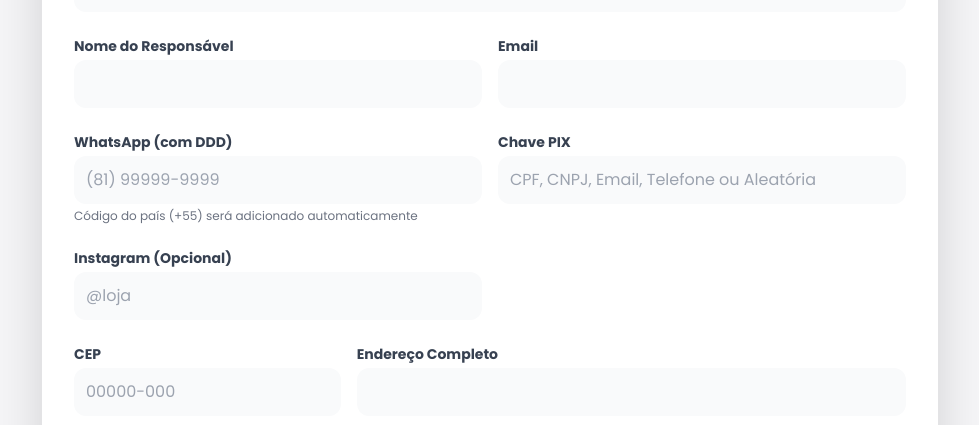
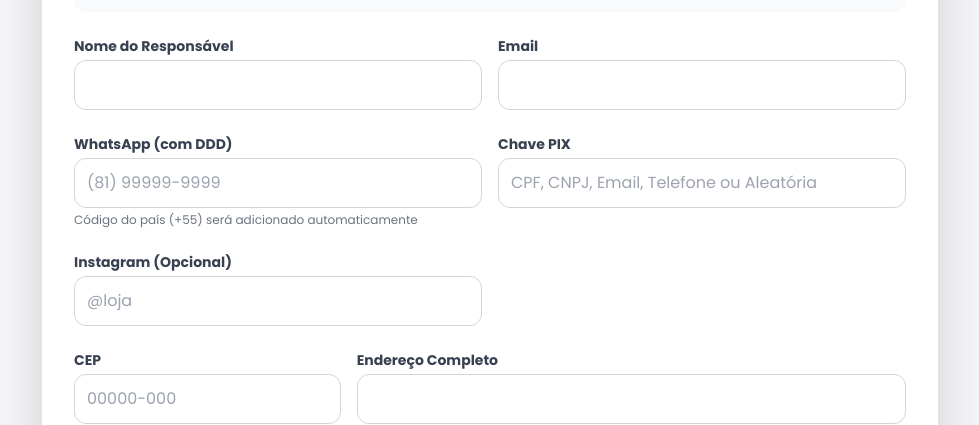
Before and after one commit to Noecramos/olindelivery, a Next.js app: page /register in a window 1280 px wide. Shown: the part 384-809 px from the top of the page, without its empty margins (150-1129 px from the left). Built offline with nearby package versions, Linux system fonts and the light colour scheme.

Commit message:
UI Polish: Outline inputs on Register page, Red Ticket # and Separator in Admin Order cards

```diff
--- a/app/admin/[slug]/page.tsx
+++ b/app/admin/[slug]/page.tsx
@@ -339,7 +339,7 @@ export default function StoreAdmin() {
                                                             {/* Compact Header */}
                                                             <div className="flex justify-between items-center mb-3">
                                                                 <div className="flex items-center gap-3">
-                                                                    <span className="text-xl font-black text-gray-900">#{order.ticketNumber || '...'}</span>
+                                                                    <span className="text-xl font-black text-[#EA1D2C]">#{order.ticketNumber || '...'}</span>
                                                                     <span className="text-xs text-gray-400">
                                                                         {(() => {
                                                                             try {
@@ -361,6 +361,8 @@ export default function StoreAdmin() {
                                                                             order.status === 'sent' ? 'Enviado' : order.status}
                                                                 </span>
                                                             </div>
+
+                                                            <hr className="border-gray-200 mb-3" />
 
                                                             {/* Customer Info - Compact */}
                                                             <div className="mb-3 text-sm">
--- a/app/register/page.tsx
+++ b/app/register/page.tsx
@@ -157,7 +157,7 @@ export default function RegisterRestaurant() {
                                 <input
                                     id="responsibleName"
                                     name="responsibleName"
-                                    className="w-full p-3 bg-gray-50 rounded-xl outline-none focus:ring-2 focus:ring-[#EA1D2C]"
+                                    className="w-full p-3 bg-white border border-gray-300 rounded-xl outline-none focus:ring-2 focus:ring-[#EA1D2C]"
                                     value={form.responsibleName}
                                     onChange={e => setForm({ ...form, responsibleName: e.target.value })}
                                     required
@@ -169,7 +169,7 @@ export default function RegisterRestaurant() {
                                     id="email"
                                     name="email"
                                     type="email"
-                                    className="w-full p-3 bg-gray-50 rounded-xl outline-none focus:ring-2 focus:ring-[#EA1D2C]"
+                                    className="w-full p-3 bg-white border border-gray-300 rounded-xl outline-none focus:ring-2 focus:ring-[#EA1D2C]"
                                     value={form.email}
                                     onChange={e => setForm({ ...form, email: e.target.value })}
                                     required
@@ -183,7 +183,7 @@ export default function RegisterRestaurant() {
                                 <input
                                     id="whatsapp"
                                     name="whatsapp"
-                                    className="w-full p-3 bg-gray-50 rounded-xl outline-none focus:ring-2 focus:ring-[#EA1D2C]"
+                                    className="w-full p-3 bg-white border border-gray-300 rounded-xl outline-none focus:ring-2 focus:ring-[#EA1D2C]"
                                     placeholder="(81) 99999-9999"
                                     value={(() => {
                                         // Format for display: (XX) XXXXX-XXXX
@@ -206,7 +206,7 @@ export default function RegisterRestaurant() {
                                 <input
                                     id="pixKey"
                                     name="pixKey"
-                                    className="w-full p-3 bg-gray-50 rounded-xl outline-none focus:ring-2 focus:ring-[#EA1D2C]"
+                                    className="w-full p-3 bg-white border border-gray-300 rounded-xl outline-none focus:ring-2 focus:ring-[#EA1D2C]"
                                     placeholder="CPF, CNPJ, Email, Telefone ou Aleatória"
                                     value={form.pixKey}
                                     onChange={e => setForm({ ...form, pixKey: e.target.value })}
@@ -220,7 +220,7 @@ export default function RegisterRestaurant() {
                                 <input
                                     id="instagram"
                                     name="instagram"
-                                    className="w-full p-3 bg-gray-50 rounded-xl outline-none focus:ring-2 focus:ring-[#EA1D2C]"
+                                    className="w-full p-3 bg-white border border-gray-300 rounded-xl outline-none focus:ring-2 focus:ring-[#EA1D2C]"
                                     placeholder="@loja"
                                     value={form.instagram}
                                     onChange={e => setForm({ ...form, instagram: e.target.value })}
@@ -235,7 +235,7 @@ export default function RegisterRestaurant() {
                                 <input
                                     id="zipCode"
                                     name="zipCode"
-                                    className="w-full p-3 bg-gray-50 rounded-xl outline-none focus:ring-2 focus:ring-[#EA1D2C]"
+                                    className="w-full p-3 bg-white border border-gray-300 rounded-xl outline-none focus:ring-2 focus:ring-[#EA1D2C]"
                                     placeholder="00000-000"
                                     value={form.zipCode}
                                     onChange={e => setForm({ ...form, zipCode: e.target.value })}
@@ -247,7 +247,7 @@ export default function RegisterRestaurant() {
                                 <input
                                     id="address"
                                     name="address"
-                                    className="w-full p-3 bg-gray-50 rounded-xl outline-none focus:ring-2 focus:ring-[#EA1D2C]"
+                                    className="w-full p-3 bg-white border border-gray-300 rounded-xl outline-none focus:ring-2 focus:ring-[#EA1D2C]"
                                     value={form.address}
                                     onChange={e => setForm({ ...form, address: e.target.value })}
                                     required
```
